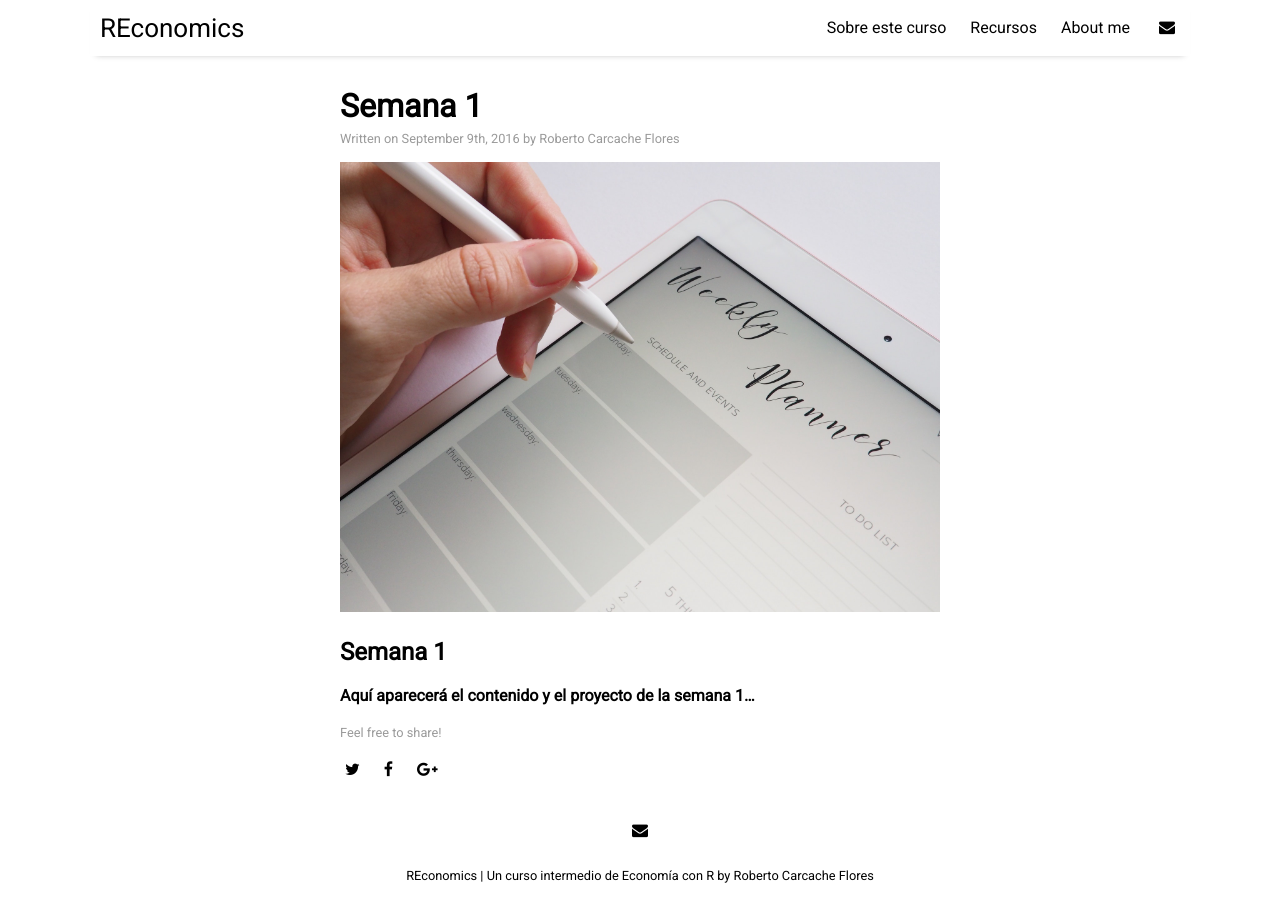
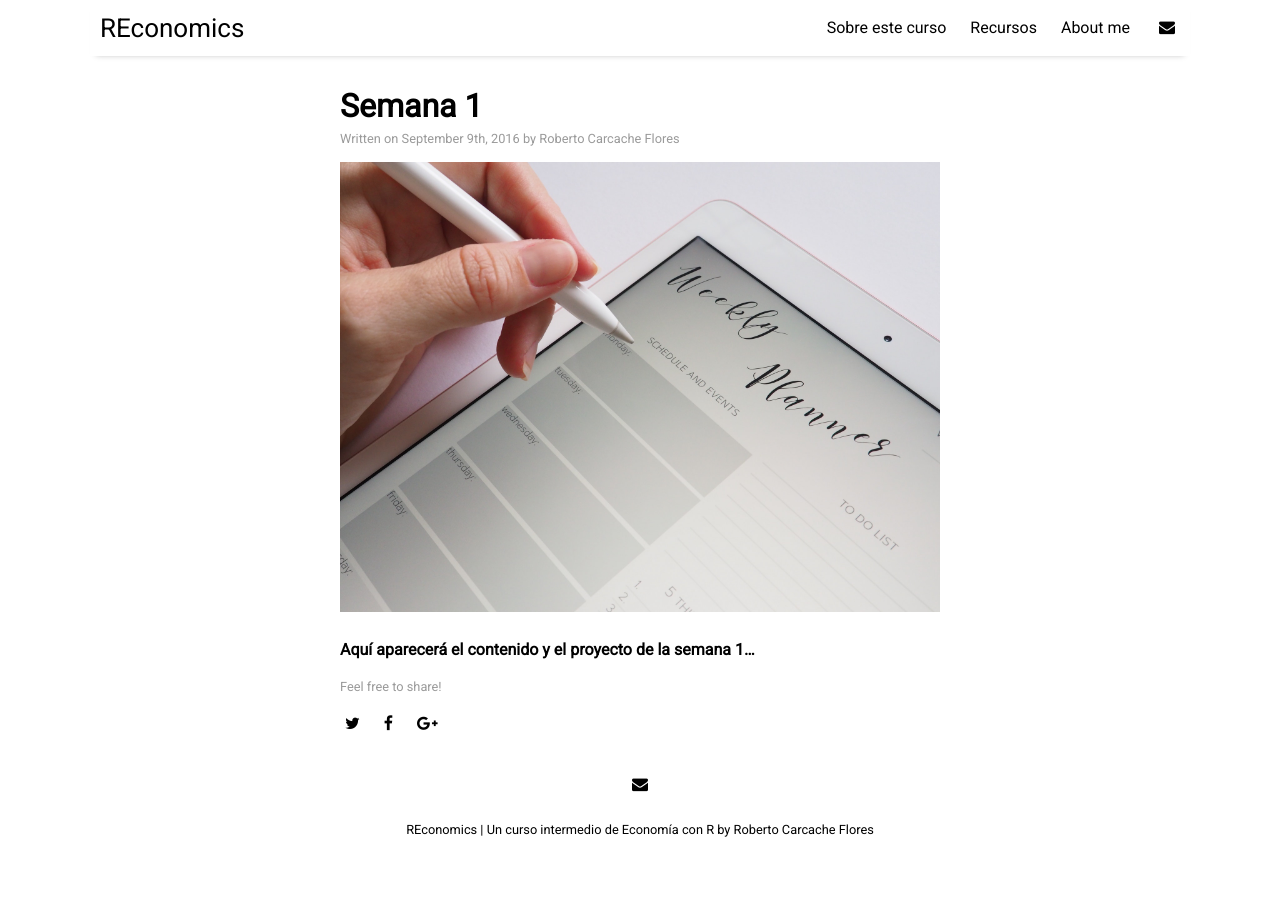
Before and after one commit to JP-Thoma/REconomics, a Jekyll site: the page built from _posts/2016-09-09-text-formatting.md, in a window 1280 px wide. Built offline with Jekyll 4.4.1, drawn with Linux system fonts in a browser that asks for light colours; nearby versions of some CDN libraries.

Commit message:
Update 2016-09-09-text-formatting.md

```diff
--- a/_posts/2016-09-09-text-formatting.md
+++ b/_posts/2016-09-09-text-formatting.md
@@ -7,6 +7,5 @@ tags: [sample]
 image: week.jpg
 ---
 
-## Semana 1
 
 **Aquí aparecerá el contenido y el proyecto de la semana 1...**
```
